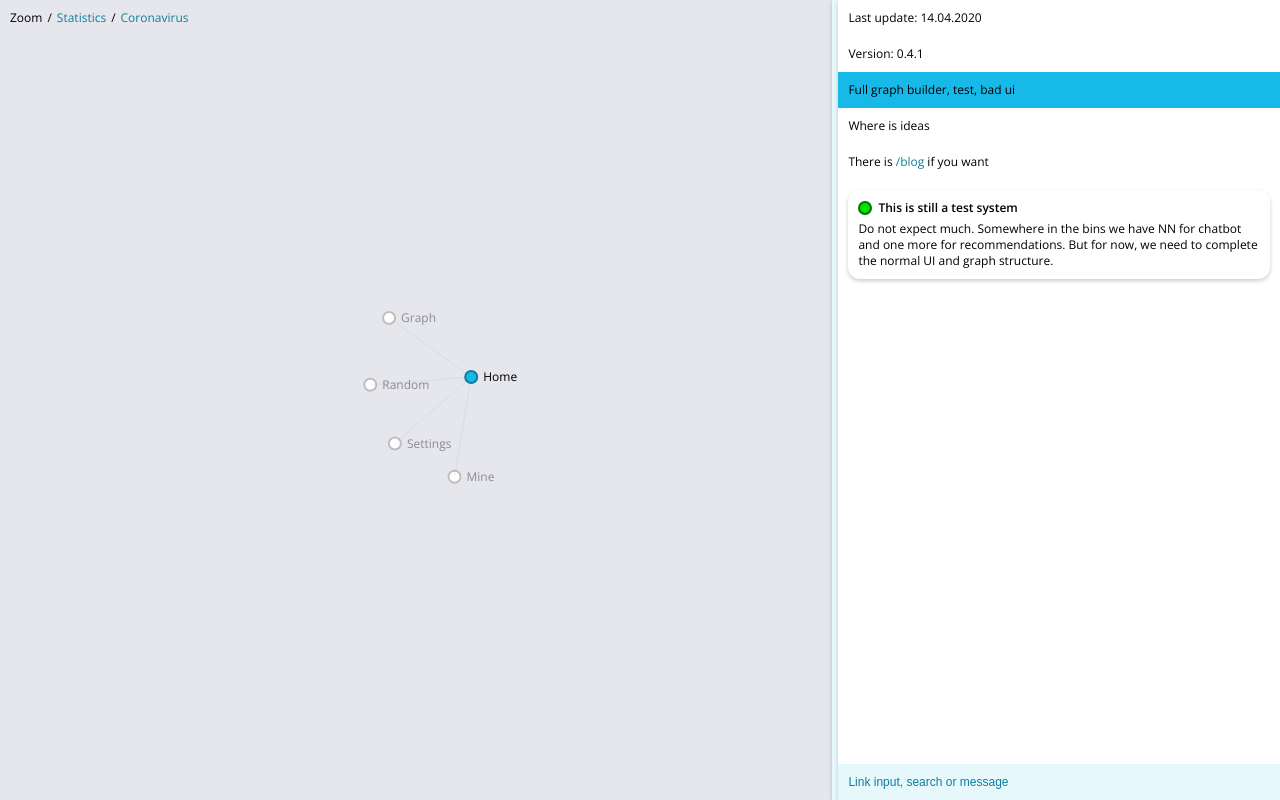
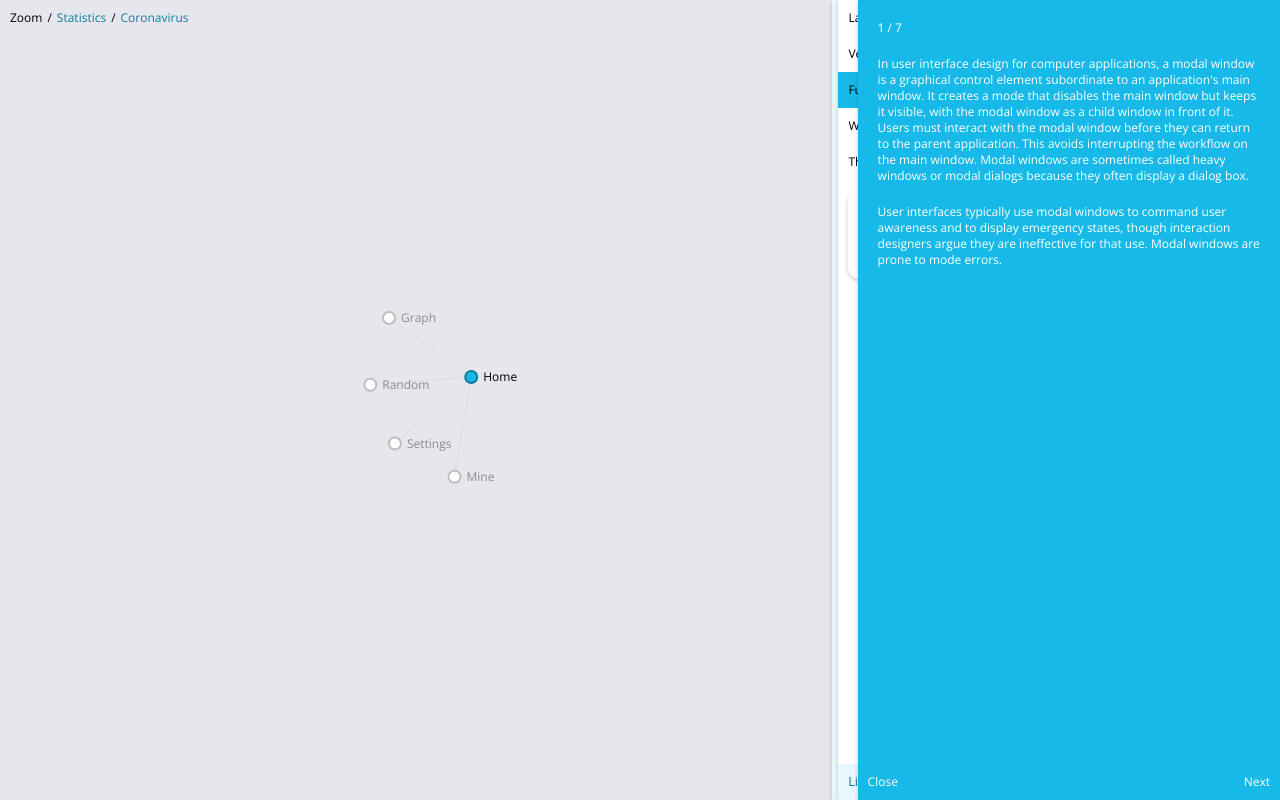
Before and after one commit to mpakunderscore/learned, a browser extension: page web/index.html in a window 1280 px wide. Drawn offline with nearby package versions, Linux system fonts and the light colour scheme; no server answers.

Commit message:
Modal window

```diff
--- a/web/css/index.css
+++ b/web/css/index.css
@@ -125,9 +125,6 @@ span.button:hover {
                                   supported by Chrome, Opera and Firefox */
 }
 
-.hide {
-    /*display: none;*/
-}
 
 /*#design {*/
 /*    width: 0;*/
--- a/web/css/view/graph.css
+++ b/web/css/view/graph.css
@@ -1,4 +1,4 @@
-main #graph {
+#graph {
     background-color: #e6e6ed;
     /*background-color: rgba(91, 237, 114, 0.5);*/
     width: 100%;
@@ -14,7 +14,7 @@ main #graph {
 /*    to {background-color: #e6e6ed;}*/
 /*}*/
 
-main #graph-svg {
+#graph-svg {
     /*background-color: rgba(135, 206, 250, 0.45);*/
 }
 
--- a/web/css/view/modal.css
+++ b/web/css/view/modal.css
@@ -1,7 +1,7 @@
 #modal {
-    /*position: absolute;*/
-    /*right: 0;*/
-    width: 300px;
+    position: absolute;
+    right: 0;
+    width: 33%;
     height: 100%;
 
     /*font-weight: 600;*/
@@ -15,30 +15,37 @@
 
     box-shadow: 0 2px 4px rgba(0, 0, 0, 0.2);
 
-    position: relative;
+    /*position: relative;*/
 }
 
-#modal:active {
-    display: none;
-}
-
-#modal div:not(.modal-button) {
+#modal div:not(#modal-buttons) {
     padding: 20px 20px 0;
 }
 
-.modal-button {
+#modal-buttons {
     position: absolute;
     bottom: 0;
-    right: 0;
+    /*right: 0;*/
+    /*left: 0*/
+    width: 100%;
     padding: 10px;
+    box-sizing: border-box;
 
     text-align: right;
+    display: flex;
+    justify-content: space-between;
     /*background-color: red;*/
     /*line-height: var(--font-size-small);*/
     /*line-height: ;*/
+
+    cursor: pointer;
 }
 
-.modal-button:hover {
+#modal-buttons span:hover {
     color: var(--color-blue-dark);
     cursor: pointer;
 }
+
+.hide {
+    display: none;
+}
--- a/web/index.html
+++ b/web/index.html
@@ -63,11 +63,12 @@
         <input id="main-input">
     </div>
 
-<!--    <div id="modal">-->
-<!--        <div>In user interface design for computer applications, a modal window is a graphical control element subordinate to an application's main window. It creates a mode that disables the main window but keeps it visible, with the modal window as a child window in front of it. Users must interact with the modal window before they can return to the parent application. This avoids interrupting the workflow on the main window. Modal windows are sometimes called heavy windows or modal dialogs because they often display a dialog box.</div>-->
-<!--        <div>User interfaces typically use modal windows to command user awareness and to display emergency states, though interaction designers argue they are ineffective for that use. Modal windows are prone to mode errors.</div>-->
-<!--        <div class="modal-button" onclick="document.getElementById('modal').classList.add('hide')">Close</div>-->
-<!--    </div>-->
+    <div id="modal">
+        <div>1 / 7</div>
+        <div>In user interface design for computer applications, a modal window is a graphical control element subordinate to an application's main window. It creates a mode that disables the main window but keeps it visible, with the modal window as a child window in front of it. Users must interact with the modal window before they can return to the parent application. This avoids interrupting the workflow on the main window. Modal windows are sometimes called heavy windows or modal dialogs because they often display a dialog box.</div>
+        <div>User interfaces typically use modal windows to command user awareness and to display emergency states, though interaction designers argue they are ineffective for that use. Modal windows are prone to mode errors.</div>
+        <div id="modal-buttons"><span onclick="closeModal()">Close</span><span>Next</span></div>
+    </div>
 
 </main>
 </body>
--- a/web/js/graph/builder.js
+++ b/web/js/graph/builder.js
@@ -1,7 +1,8 @@
 function renderCustomGraph(graph, parentNode, categoryName, iteration = 0) {
 
-    // if (iteration > 2)
-    //     return
+    if (iteration > 2)
+        return;
+
     // console.log(categoryName)
     // console.log(graphNode)
     // console.log(categoryName)
--- a/web/js/ui.js
+++ b/web/js/ui.js
@@ -136,3 +136,8 @@ function initServiceInfo(card = () => {}) {
 
     card()
 }
+
+function closeModal() {
+    let modal = document.getElementById('modal');
+    modal.classList.add('hide')
+}
```
